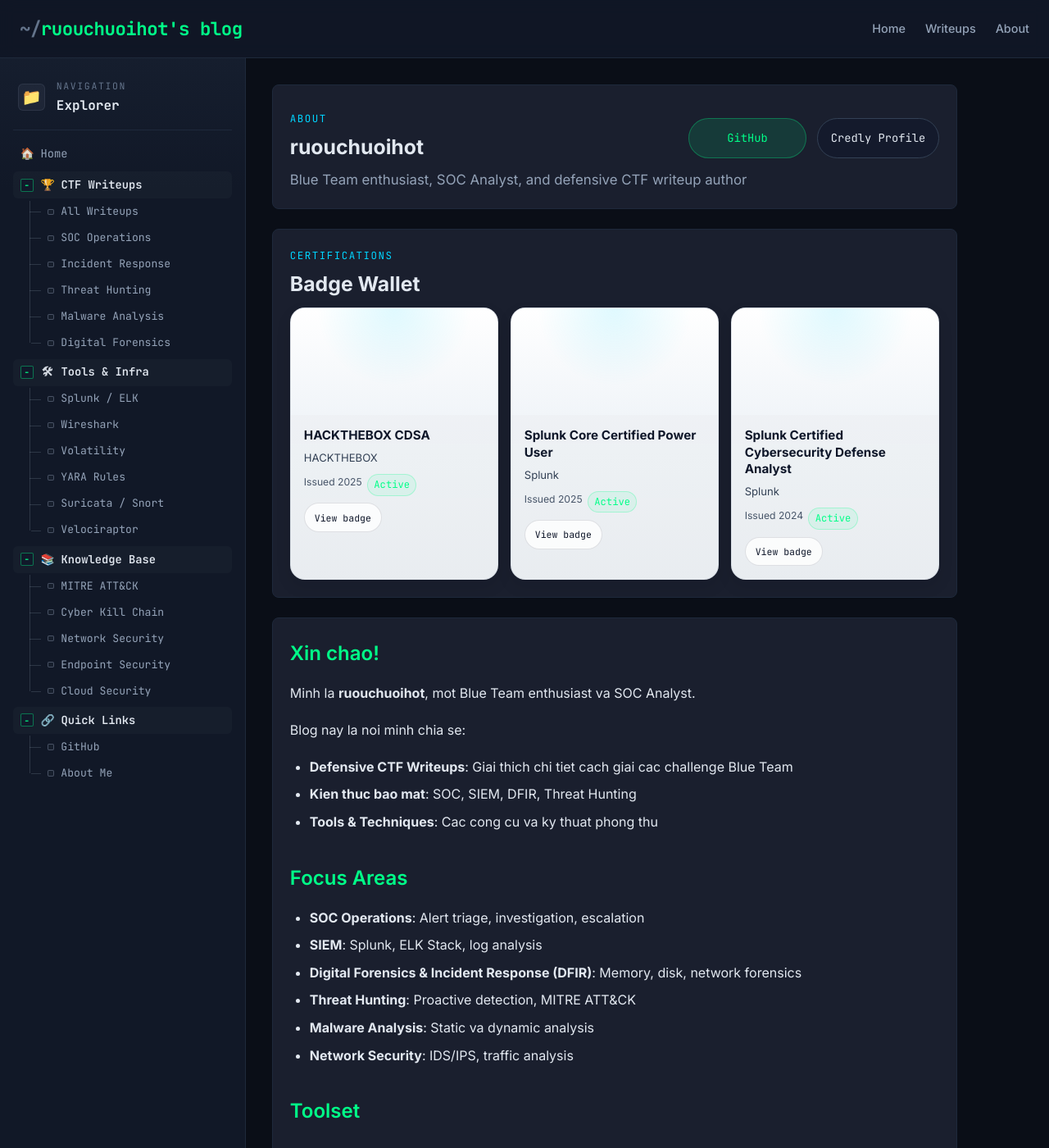
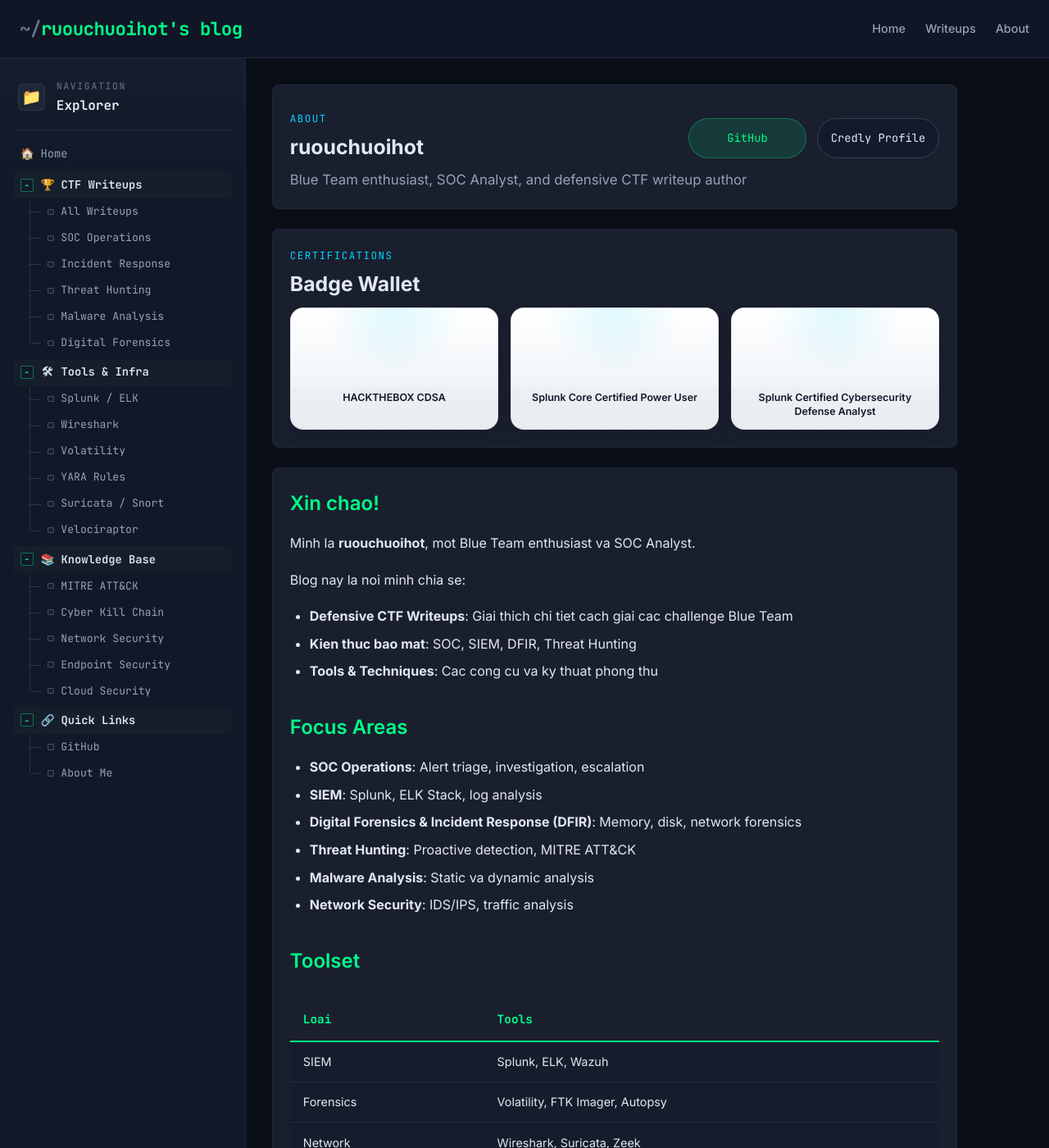
Before and after one commit to ruouchuoihot/ruouchuoihot.github.io, a Jekyll site: the page built from about.md, in a window 1280 px wide and 1400 px high. Shown: the whole window at 82% size. Built offline with Jekyll 4.4.1, drawn with Linux system fonts in a browser that asks for light colours; a script that is not in the unit is left out.

Commit message:
Simplify certifications to embed-only badges

```diff
--- a/_layouts/about.html
+++ b/_layouts/about.html
@@ -39,32 +39,18 @@
             <div class="badge-wallet-media{% if cert.color %} badge-wallet-media-{{ cert.color }}{% endif %}">
               {% if cert.embed_code %}
                 <div class="badge-wallet-embed">
-                  {{ cert.embed_code }}
+                  {{ cert.embed_code | replace: '<script type="text/javascript" async src="//cdn.credly.com/assets/utilities/embed.js"></script>', '' }}
                 </div>
               {% endif %}
             </div>
 
             <div class="badge-wallet-body">
               <h3 class="badge-wallet-name">{{ cert.name }}</h3>
-              <p class="badge-wallet-issuer">{{ cert.issuer }}</p>
-              <div class="badge-wallet-meta">
-                {% if cert.issued %}
-                  <span>Issued {{ cert.issued }}</span>
-                {% endif %}
-                {% if cert.expires %}
-                  <span>Expires {{ cert.expires }}</span>
-                {% endif %}
-                {% if cert.status %}
-                  <span class="cert-badge-status">{{ cert.status }}</span>
-                {% endif %}
-              </div>
-              {% if cert.url %}
-                <a class="badge-wallet-link" href="{{ cert.url }}" target="_blank" rel="noreferrer">View badge</a>
-              {% endif %}
             </div>
           </div>
         {% endfor %}
       </div>
+      <script type="text/javascript" async src="//cdn.credly.com/assets/utilities/embed.js"></script>
     </section>
   {% endif %}
 
--- a/assets/css/style.css
+++ b/assets/css/style.css
@@ -776,9 +776,9 @@
 .badge-wallet-card {
   display: flex;
   flex-direction: column;
-  min-height: 100%;
+  align-items: center;
   border: 1px solid rgba(148, 163, 184, 0.2);
-  border-radius: 18px;
+  border-radius: 16px;
   background: linear-gradient(180deg, rgba(248, 250, 252, 0.98), rgba(241, 245, 249, 0.96));
   color: #132238;
   overflow: hidden;
@@ -791,11 +791,12 @@
 }
 
 .badge-wallet-media {
-  min-height: 130px;
+  min-height: 96px;
   display: flex;
   align-items: center;
   justify-content: center;
-  padding: 0.75rem;
+  width: 100%;
+  padding: 0.35rem 0.5rem 0.2rem;
   background:
     radial-gradient(circle at top, rgba(15, 23, 42, 0.05), transparent 55%),
     linear-gradient(180deg, rgba(255, 255, 255, 0.96), rgba(248, 250, 252, 0.94));
@@ -832,6 +833,7 @@
   align-items: center;
   justify-content: center;
   width: 100%;
+  min-height: 84px;
 }
 
 .badge-wallet-embed > div,
@@ -843,58 +845,19 @@
 .badge-wallet-body {
   display: flex;
   flex-direction: column;
-  gap: 0.35rem;
-  padding: 0.95rem 1rem 1rem;
+  align-items: center;
+  justify-content: center;
+  gap: 0.2rem;
+  width: 100%;
+  padding: 0.35rem 0.7rem 0.75rem;
+  text-align: center;
 }
 
 .badge-wallet-name {
   color: #0f172a;
-  font-size: 0.95rem;
+  font-size: 0.78rem;
+  font-weight: 600;
   line-height: 1.35;
-}
-
-.badge-wallet-issuer {
-  color: #334155;
-  font-size: 0.82rem;
-}
-
-.badge-wallet-meta {
-  display: flex;
-  gap: 0.4rem;
-  flex-wrap: wrap;
-  margin-top: 0.2rem;
-  color: #475569;
-  font-size: 0.76rem;
-}
-
-.badge-wallet-link {
-  display: inline-flex;
-  align-items: center;
-  justify-content: center;
-  margin-top: 0.2rem;
-  width: fit-content;
-  padding: 0.45rem 0.75rem;
-  border: 1px solid rgba(15, 23, 42, 0.12);
-  border-radius: 999px;
-  background: rgba(255, 255, 255, 0.8);
-  color: #0f172a;
-  font-family: var(--font-mono);
-  font-size: 0.72rem;
-}
-
-.badge-wallet-link:hover {
-  border-color: var(--accent-dim);
-  color: #0f172a;
-  text-shadow: none;
-}
-
-.cert-badge-status {
-  padding: 0.12rem 0.45rem;
-  border: 1px solid rgba(0, 255, 136, 0.25);
-  border-radius: 999px;
-  background: rgba(0, 255, 136, 0.08);
-  color: var(--accent);
-  font-family: var(--font-mono);
 }
 
 .about-mini-list {
```
